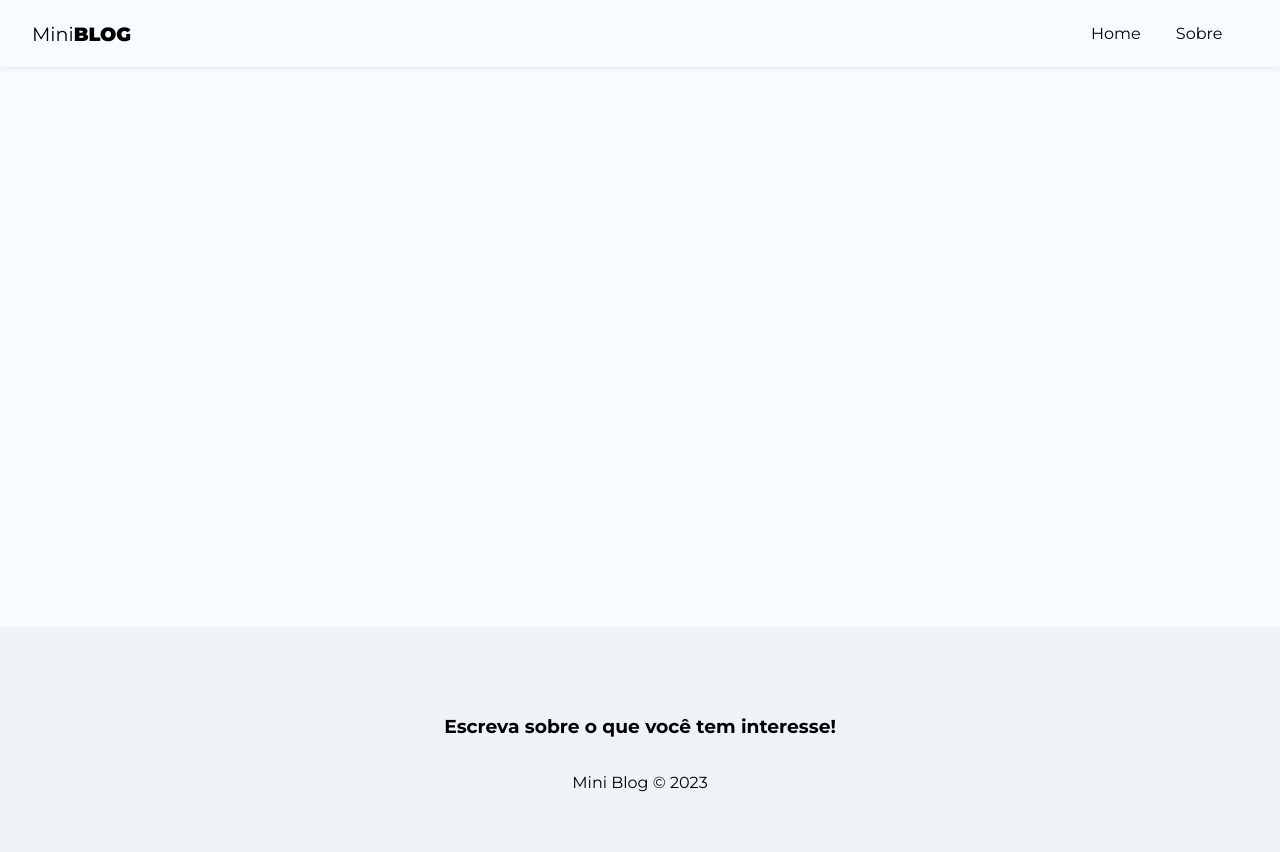
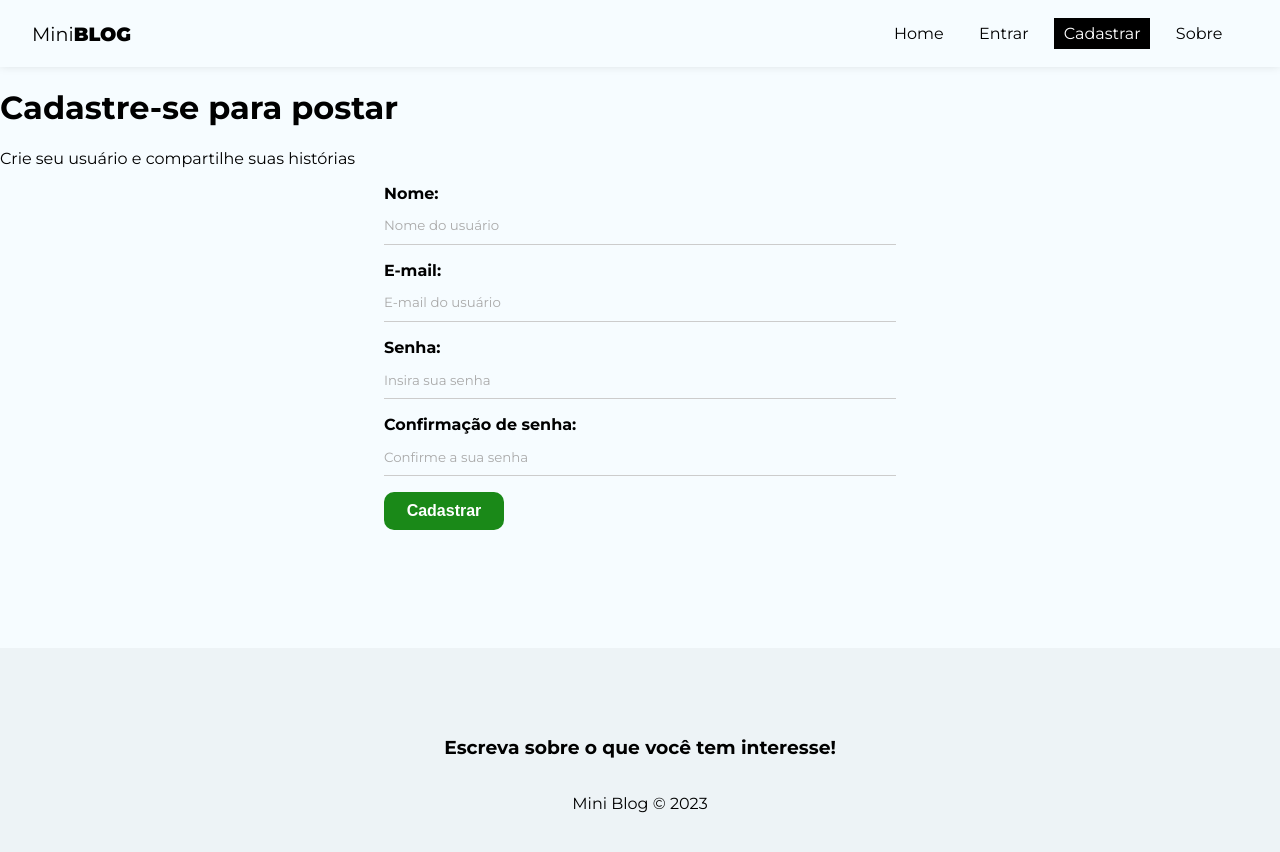
Before and after one commit to joaoldantasn/miniblog, a React (Create React App) app: page /register in a window 1280 px wide. Shown: the top 852 px of the page. Built offline with nearby package versions, Linux system fonts and the light colour scheme; a web font is replaced by a local one.

Commit message:
Formulário cadastro

```diff
--- a/src/App.js
+++ b/src/App.js
@@ -4,6 +4,9 @@
 //Pages
 import Home from './pages/Home/Home';
 import About from './pages/About/About';
+import Login from './pages/Login/Login';
+import Register from './pages/Register/Register';
+
 //Components
 import Navbar from './components/Navbar';
 import Footer from './components/Footer';
@@ -17,6 +20,8 @@
           <Routes>
             <Route path="/" element={<Home />} />
             <Route path="/about" element={<About />} />
+            <Route path="/login" element={<Login />} />
+            <Route path="/register" element={<Register />} />
           </Routes>
         </div>
         <Footer />
--- a/src/components/Navbar.js
+++ b/src/components/Navbar.js
@@ -19,6 +19,22 @@
         </li>
         <li>
           <NavLink
+            to="/login"
+            className={({ isActive }) => (isActive ? styles.active : '')}
+          >
+            Entrar
+          </NavLink>
+        </li>
+        <li>
+          <NavLink
+            to="/register"
+            className={({ isActive }) => (isActive ? styles.active : '')}
+          >
+            Cadastrar
+          </NavLink>
+        </li>
+        <li>
+          <NavLink
             to="/about"
             className={({ isActive }) => (isActive ? styles.active : '')}
           >
--- a/src/index.css
+++ b/src/index.css
@@ -31,3 +31,86 @@
 nav button:hover {
   color: #bbb;
 }
+
+/* form styles */
+form {
+  max-width: 40%;
+  margin: 0 auto;
+}
+
+label {
+  display: flex;
+  flex-direction: column;
+  margin-bottom: 1em;
+}
+
+label span {
+  margin-bottom: 0.3em;
+  font-weight: bold;
+  text-align: left;
+}
+
+input,
+textarea {
+  box-sizing: border-box;
+  border: none;
+  border-bottom: 1px solid #ccc;
+  padding: 0.8em 0em;
+  background-color: transparent;
+}
+
+input::placeholder,
+textarea::placeholder {
+  color: #aaa;
+}
+
+.btn {
+  background-color: #1a8918;
+  color: #fff;
+  text-align: center;
+  cursor: pointer;
+  border-radius: 10px;
+  width: 120px;
+  font-weight: bold;
+  border: none;
+  padding: 10px 15px;
+  font-size: 1em;
+}
+
+.btn.btn-dark {
+  background-color: #000;
+  border-radius: 0;
+}
+
+.btn.btn-outline {
+  background-color: transparent;
+  border-radius: 0;
+  color: #000;
+  border: 1px solid #000;
+  padding: 7px 30px;
+}
+
+.btn:hover {
+  background-color: #0f730c;
+  color: #fff;
+}
+
+.btn.btn-outline:hover {
+  background-color: #000;
+}
+
+.btn.btn-danger:hover {
+  background-color: #dc3545;
+}
+
+button[disabled] {
+  background-color: #aaa;
+}
+
+.container .error {
+  color: #721c24;
+  background-color: #f8d7da;
+  border: 1px solid #f5c6cb;
+  padding: 5px;
+  border-radius: 5px;
+}
--- /dev/null
+++ b/src/pages/Login/Login.js
@@ -0,0 +1,8 @@
+import React from 'react';
+import styles from './Login.module.css';
+
+const Login = () => {
+  return <div>Login</div>;
+};
+
+export default Login;
--- /dev/null
+++ b/src/pages/Register/Register.js
@@ -0,0 +1,54 @@
+import React from 'react';
+import styles from './Register.module.css';
+
+import { useState, useEffect } from 'react';
+
+const Register = () => {
+  return (
+    <div>
+      <h1>Cadastre-se para postar</h1>
+      <p>Crie seu usuário e compartilhe suas histórias</p>
+      <form>
+        <label>
+          <span>Nome:</span>
+          <input
+            type="text"
+            name="displayName"
+            required
+            placeholder="Nome do usuário"
+          />
+        </label>
+        <label>
+          <span>E-mail:</span>
+          <input
+            type="email"
+            name="email"
+            required
+            placeholder="E-mail do usuário"
+          />
+        </label>
+        <label>
+          <span>Senha:</span>
+          <input
+            type="password"
+            name="password"
+            required
+            placeholder="Insira sua senha"
+          />
+        </label>
+        <label>
+          <span>Confirmação de senha:</span>
+          <input
+            type="password"
+            name="confirmPassword"
+            required
+            placeholder="Confirme a sua senha"
+          />
+        </label>
+        <button className="btn">Cadastrar</button>
+      </form>
+    </div>
+  );
+};
+
+export default Register;
--- /dev/null
+++ b/src/pages/Register/Register.module.css
@@ -0,0 +1,7 @@
+.register{
+  text-align: center;
+}
+
+.register p{
+  color: #aaa;
+}
```
Also changed, not shown: src/pages/Login/Login.module.css (added).
